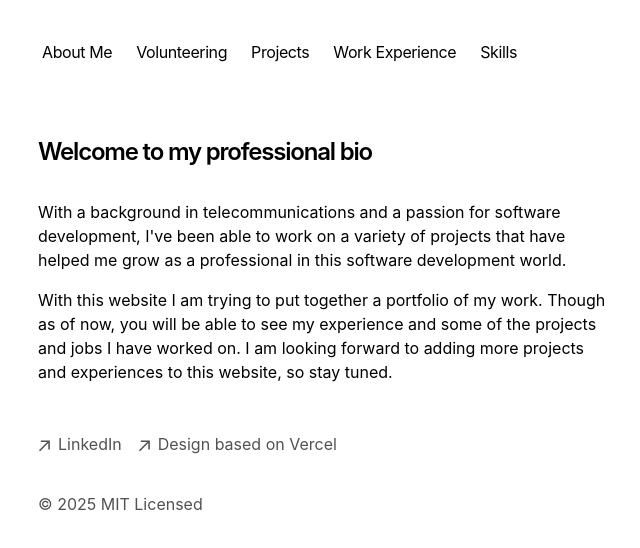
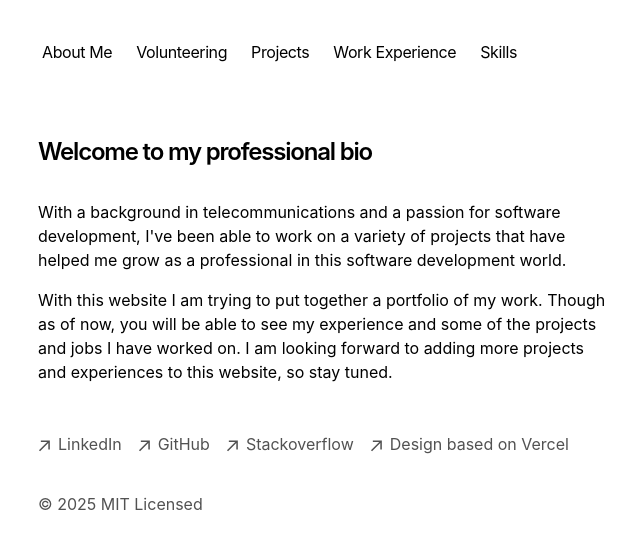
Before and after one commit to franciscosuca/onlineCv, a Next.js app: page / in a window 1280 px wide. Shown: the top 548 px of the page, without its empty margins (314-954 px from the left). Built offline with nearby package versions, Linux system fonts and the light colour scheme.

Commit message:
feature: Added new links to the footer.

```diff
--- a/app/components/footer.tsx
+++ b/app/components/footer.tsx
@@ -20,6 +20,28 @@ export default function Footer() {
             className="flex items-center transition-all hover:text-neutral-800 dark:hover:text-neutral-100"
             rel="noopener noreferrer"
             target="_blank"
+            href="https://github.com/franciscosuca"
+          >
+            <ArrowIcon />
+            <p className="ml-2 h-7">GitHub</p>
+          </a>
+        </li>
+        <li>
+          <a
+            className="flex items-center transition-all hover:text-neutral-800 dark:hover:text-neutral-100"
+            rel="noopener noreferrer"
+            target="_blank"
+            href="https://stackoverflow.com/users/5208441/imlearningdontjudgeme "
+          >
+            <ArrowIcon />
+            <p className="ml-2 h-7">Stackoverflow</p>
+          </a>
+        </li>
+        <li>
+          <a
+            className="flex items-center transition-all hover:text-neutral-800 dark:hover:text-neutral-100"
+            rel="noopener noreferrer"
+            target="_blank"
             href="https://github.com/vercel/next.js"
           >
             <ArrowIcon />
```
